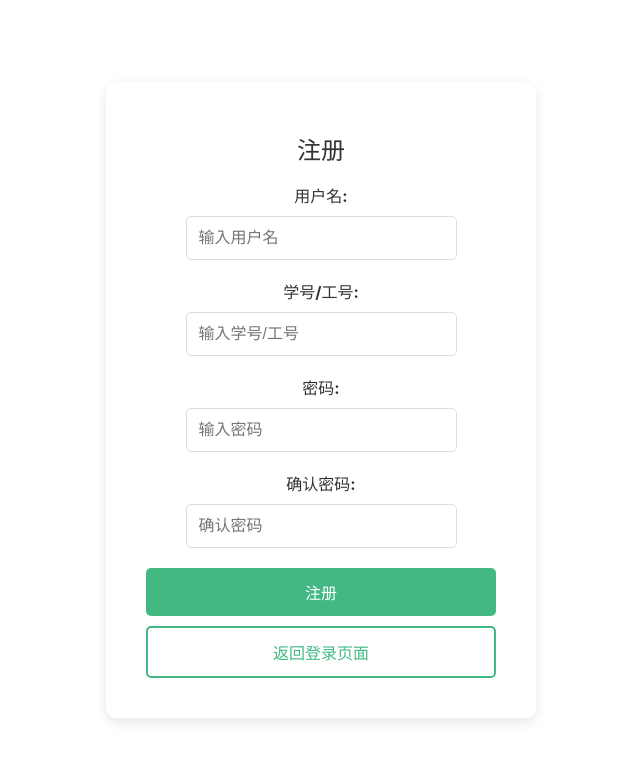
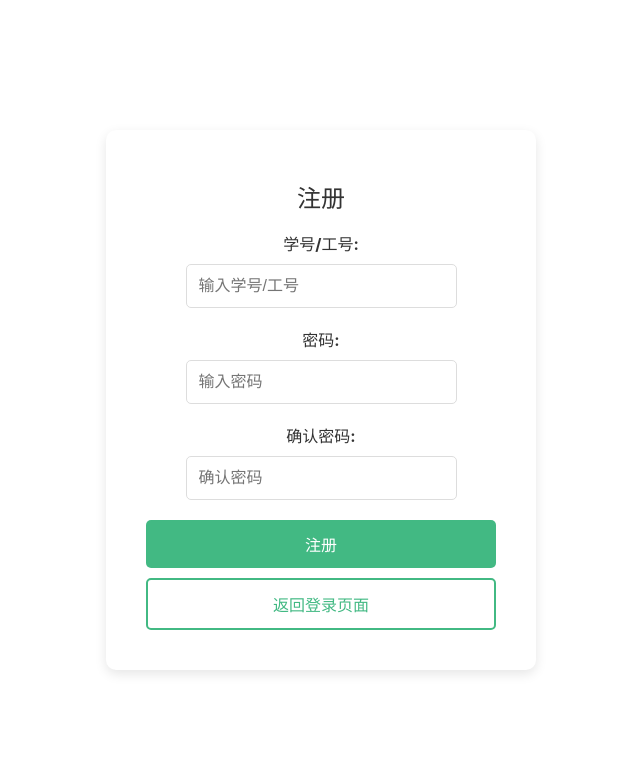
Before and after one commit to 7kax/SEProject, a Vue app: page /register in a window 1280 px wide. Shown: the top 760 px of the page, without its empty margins (319-959 px from the left). Built offline with nearby package versions, Linux system fonts and the light colour scheme.

Commit message:
新增全局类型定义

```diff
--- a/src/stores/auth.ts
+++ b/src/stores/auth.ts
@@ -1,15 +1,8 @@
 import { defineStore } from "pinia";
-
-export interface User {
-    username: string;
-    uid: string;
-    token: string;
-    isAdmin: boolean;
-}
 
 interface AuthState {
     isLoggedIn: boolean;
-    user?: User;
+    user?: AuthUser;
 }
 
 export const useAuthStore = defineStore('auth', {
@@ -18,7 +11,7 @@ export const useAuthStore = defineStore('auth', {
         user: undefined
     }),
     actions: {
-        login(user: User) {
+        login(user: AuthUser) {
             this.isLoggedIn = true;
             this.user = user;
 
@@ -38,7 +31,7 @@ export const useAuthStore = defineStore('auth', {
             const isLoggedIn = localStorage.getItem('isLoggedIn');
 
             if (isLoggedIn) {
-                const user = JSON.parse(localStorage.getItem('user') || '{}') as User;
+                const user = JSON.parse(localStorage.getItem('user') || '{}') as AuthUser;
                 this.isLoggedIn = true;
                 this.user = user;
             }
--- a/src/views/Login.vue
+++ b/src/views/Login.vue
@@ -3,8 +3,8 @@
         <h2>登录</h2>
         <form @submit.prevent="handleLogin">
             <div class="form-group">
-                <label for="username">用户名:</label>
-                <input type="text" v-model="username" placeholder="输入用户名" required />
+                <label for="username">学号/工号:</label>
+                <input type="text" v-model="username" placeholder="输入学号/工号" required />
             </div>
             <div class="form-group">
                 <label for="password">密码:</label>
@@ -39,18 +39,6 @@ const handleLogin = () => {
         return;
     }
 
-    // if (username.value === 'admin' && password.value === 'password') {
-    //     authStore.login({ username: username.value, uid: '123' });
-    //     successAlert('登录成功');
-    //     router.push('/');
-    // } else if (username.value === 'user' && password.value === 'password') {
-    //     authStore.login({ username: username.value, uid: '456' });
-    //     successAlert('登录成功');
-    //     router.push('/');
-    // } else {
-    //     errorAlert('用户名或密码错误');
-    // }
-
     const data = {
         username: username.value,
         password: password.value,
@@ -59,11 +47,10 @@ const handleLogin = () => {
         console.log(res);
         const data = res.data;
         if (res.status === 200) {
-            const user = {
-                username: data.user.username,
-                uid: data.user.id,
+            const user: AuthUser = {
+                username: data.username,
                 token: data.token,
-                isAdmin: data.user.role
+                isAdmin: data.role,
             };
             authStore.login(user);
             successAlert('登录成功');
--- a/src/views/Register.vue
+++ b/src/views/Register.vue
@@ -3,12 +3,8 @@
         <h1>注册</h1>
         <form @submit.prevent="handleRegister">
             <div class="form-group">
-                <label for="username">用户名:</label>
-                <input type="text" v-model="username" placeholder="输入用户名" required />
-            </div>
-            <div class="form-group">
-                <label for="uid">学号/工号:</label>
-                <input type="text" v-model="sjnumber" placeholder="输入学号/工号" required />
+                <label for="username">学号/工号:</label>
+                <input type="text" v-model="username" placeholder="输入学号/工号" required />
             </div>
             <div class="form-group">
                 <label for="password">密码:</label>
@@ -26,22 +22,17 @@
 
 <script lang="ts" setup>
 import { ref } from 'vue';
-import { validPassword, validUsername, validSjnumber } from '@/utils/verify';
+import { validPassword, validUsername } from '@/utils/verify';
 import { errorAlert, successAlert } from '@/utils/alert';
 import { useRouter } from 'vue-router';
 
 const router = useRouter();
 const username = ref('');
-const sjnumber = ref('');
 const password = ref('');
 const confirmPassword = ref('');
 
 const handleRegister = () => {
     if (!validUsername(username.value)) {
-        errorAlert('用户名格式错误');
-        return;
-    }
-    if (!validSjnumber(sjnumber.value)) {
         errorAlert('学号/工号格式错误');
         return;
     }
--- a/tsconfig.json
+++ b/tsconfig.json
@@ -11,6 +11,10 @@
   "compilerOptions": {
     "types": [
       "element-plus/global"
+    ],
+    "typeRoots": [
+      "node_modules/@types",
+      "src/types"
     ]
   }
 }
```
Also changed, not shown: src/types/global.d.ts (added, +13 -0 lines).
